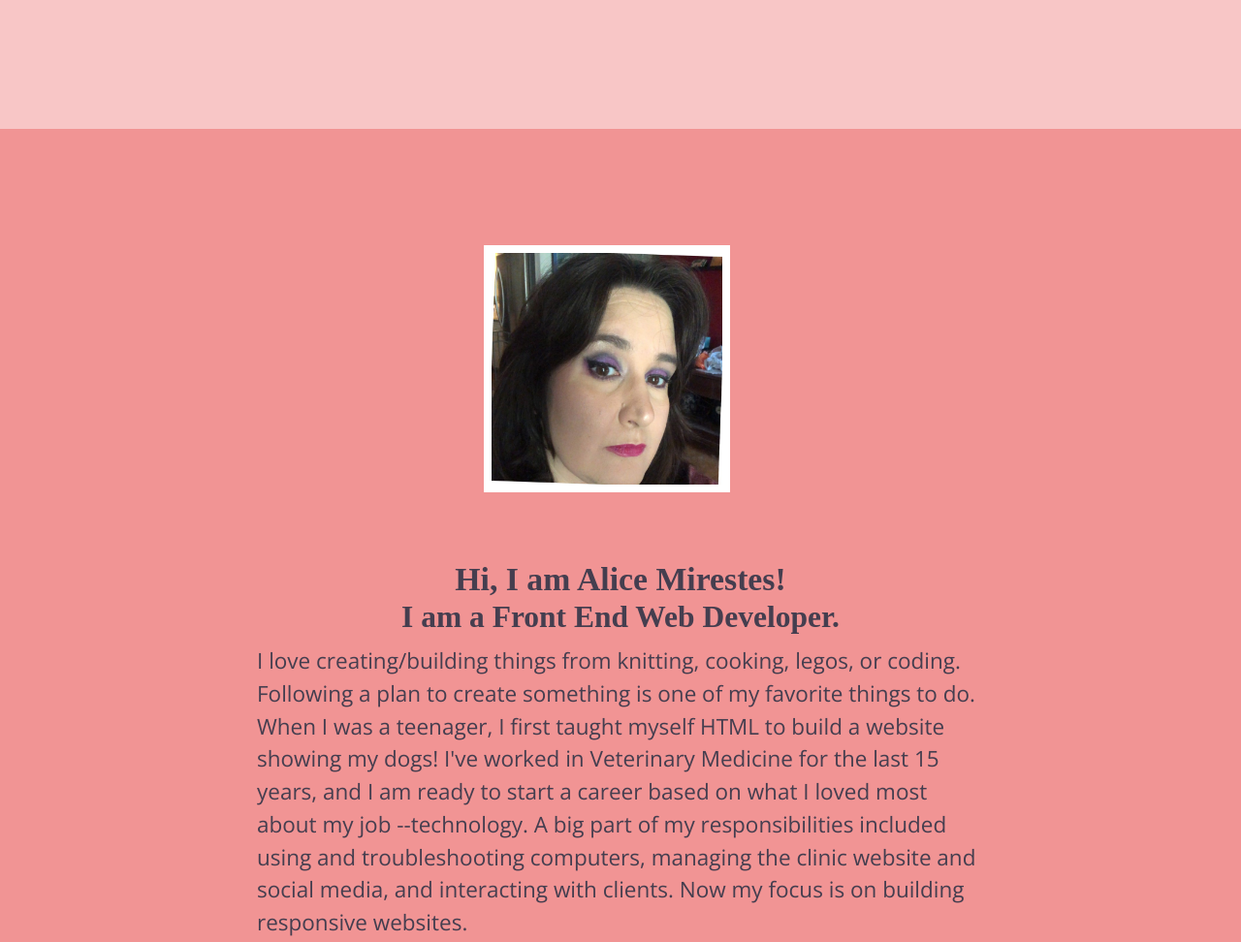
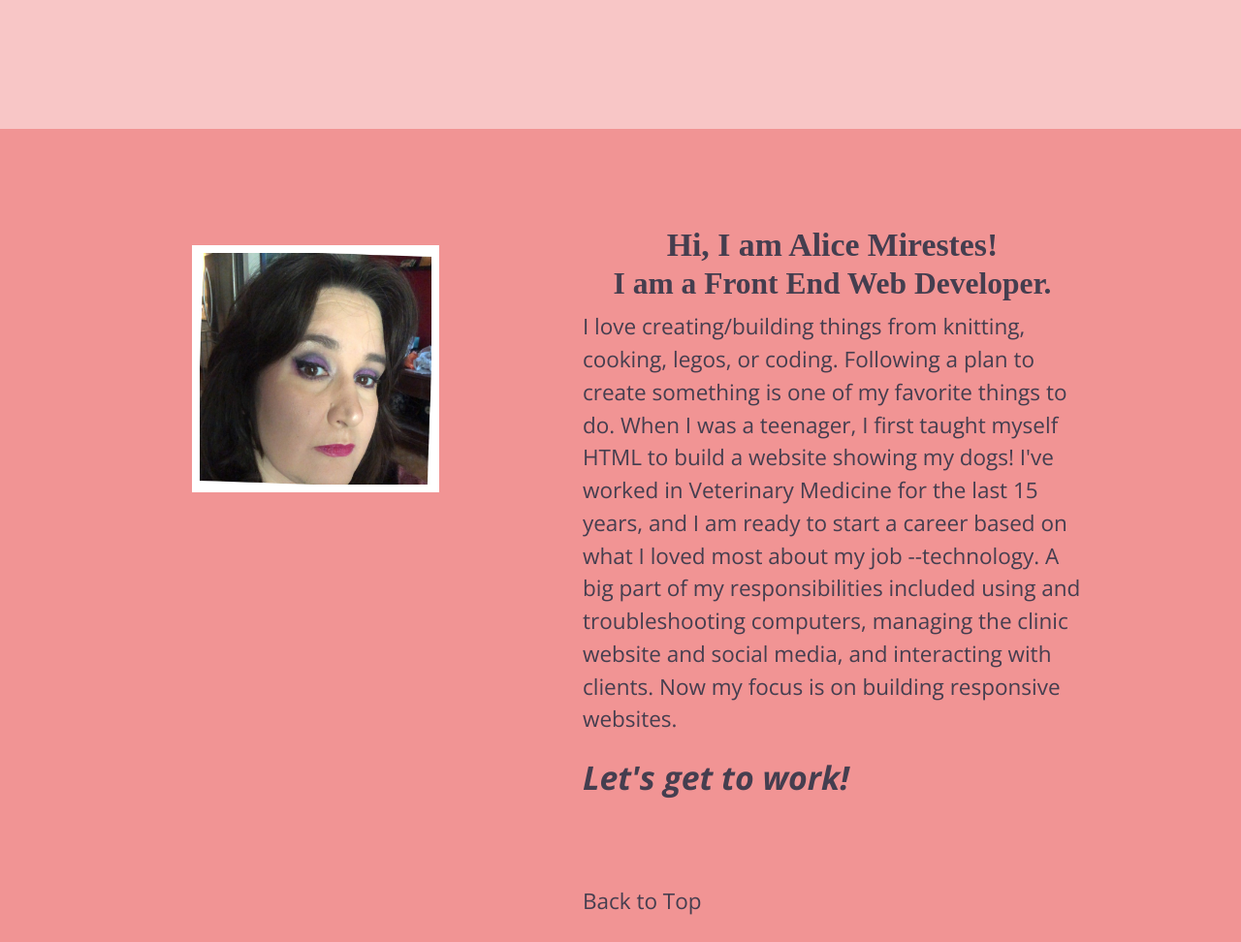
Before and after one commit to amirestes/portfolio, a website built with Parcel: page index.html in a window 1280 px wide. Shown: the part 3180-4152 px from the top of the page at 97% size. Built offline with nearby package versions, Linux system fonts and the light colour scheme; a web font is replaced by a local one.

Commit message:
corrected about section response

```diff
--- a/css/main.css
+++ b/css/main.css
@@ -612,7 +612,8 @@ footer p {
     padding: 75px;
     display: flex;
     flex-flow: row wrap;
-    align-content: flex-start;
+    align-items: flex-start;
+
   }
 
   .about p {
@@ -722,20 +723,20 @@ footer p {
 
   .about {
     display: flex;
-    justify-content: center;
+    justify-content: space-evenly;
     align-items: flex-start;
   }
   .about p {
-    width: 750px;
+    width: 100%;
   }
 
   .about img {
     width: 90%;
     border: 8px solid white;
   }
-  .about figure {
-    display: flex;
-    justify-content: flex-start;
+  #aboutText {
+    width: 50%;
+    font-size: 1em;
   }
   .about h2 {
     margin: 0;
```
